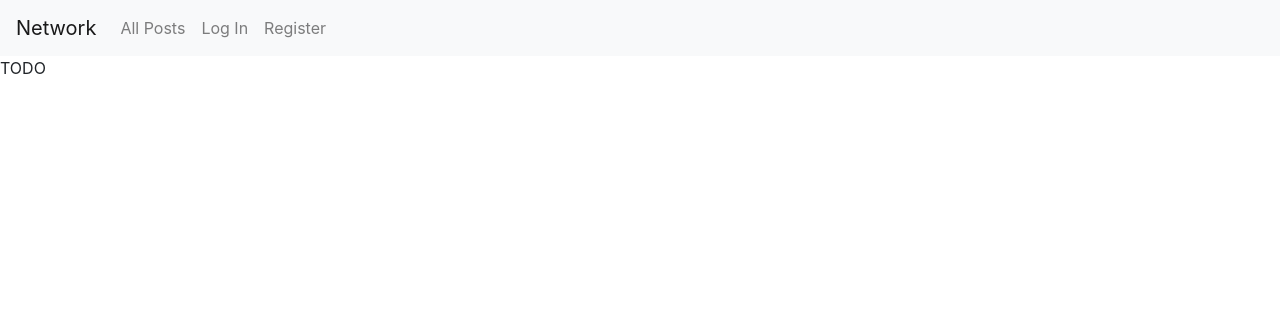
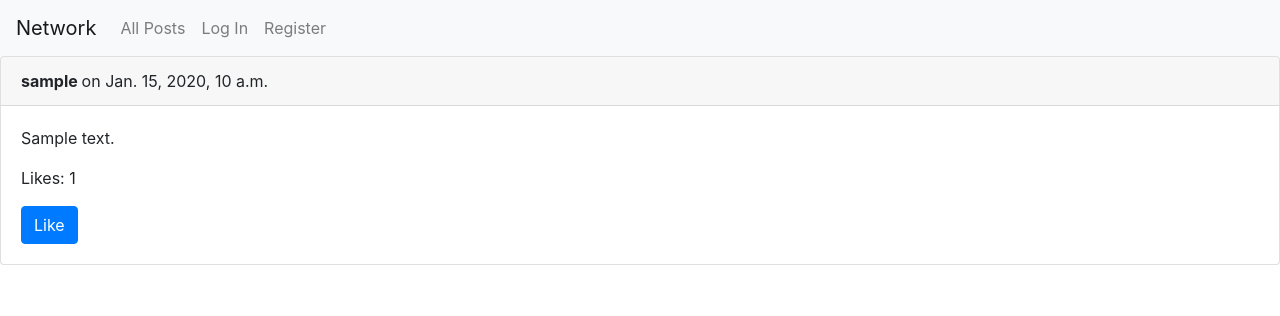
Before and after one commit to tom55dev/Network, a Django app: page / in a window 1280 px wide. Shown: the top 316 px of the page. Run offline with Django 3.2, Linux system fonts and the light colour scheme; tables that the repository leaves empty hold one stand-in row (values such as "Sample post"); some libraries are stand-ins or nearby versions.

Commit message:
feat: display all post
Most recent posts first

```diff
--- a/network/templates/network/index.html
+++ b/network/templates/network/index.html
@@ -1,5 +1,16 @@
 {% extends "network/layout.html" %}
 
 {% block body %}
-    TODO
+    {% for post in posts %}
+        <div class="card">
+            <p class="card-header"> <strong> {{ post.user }} </strong> on {{ post.timestamp }} </p>
+            <div class="card-body">
+                <p class="card-text"> {{ post.content }} </p>
+                <p class="card-text"> Likes: {{ post.likes }} </p>
+                <a href="#" class="btn btn-primary">Like</a>
+            </div>
+        </div>
+    {% empty %}
+        <p> No posts yet.</p>
+    {% endfor %}
 {% endblock %}
--- a/network/views.py
+++ b/network/views.py
@@ -4,11 +4,14 @@ from django.http import HttpResponse, HttpResponseRedirect
 from django.shortcuts import render
 from django.urls import reverse
 
-from .models import User
+from .models import User, Post
 
 
 def index(request):
-    return render(request, "network/index.html")
+    posts =  Post.objects.all()
+    return render(request, "network/index.html", {
+        "posts": posts
+    })
 
 
 def login_view(request):
```
